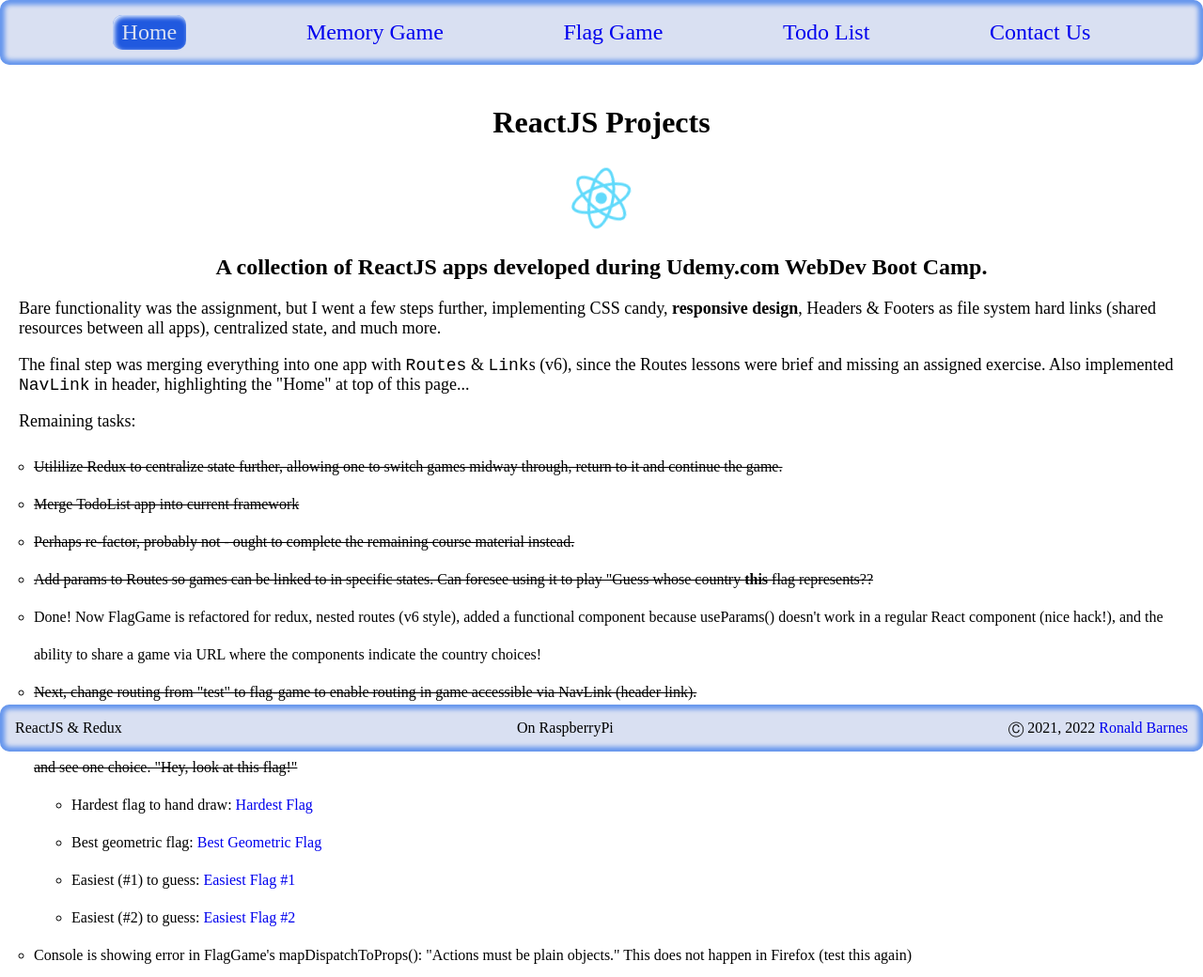
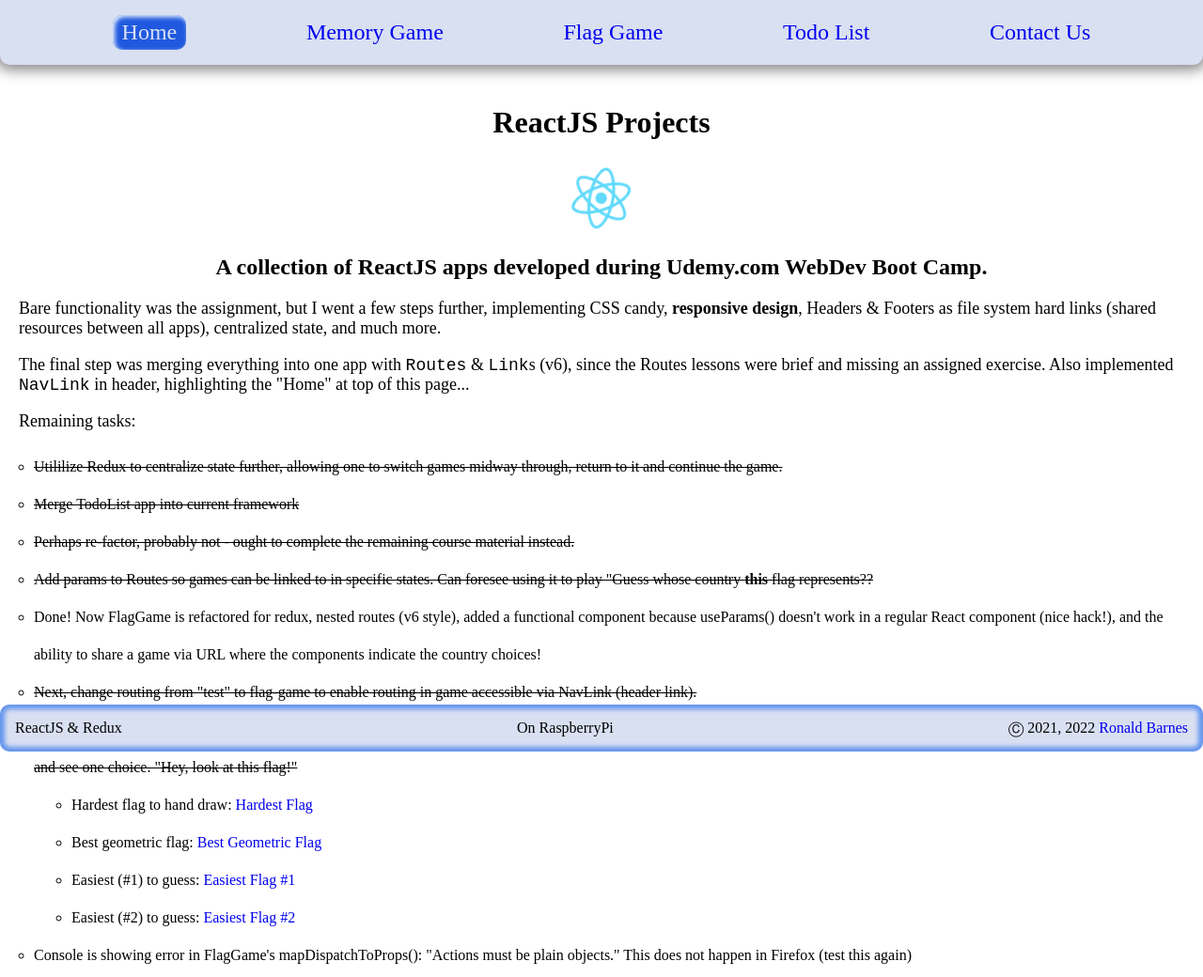
Before and after one commit to RonaldBarnes/games-using-react-redux, a React app: page / in a window 1280 px wide. Shown: the whole page at 94% size. Built offline with nearby package versions, Linux system fonts and the light colour scheme.

Commit message:
Changed header box-shadow, inset, colour.

```diff
--- a/src/Header.css
+++ b/src/Header.css
@@ -21,8 +21,8 @@
 	font-size: 1.5rem;
 	color: black;
 
-	box-shadow: 0px 0px 5px 5px cornflowerblue inset;
-	border-radius: 10px;
+	box-shadow: 0px 0px 15px 5px gray;
+	border-radius: 0 0 10px 10px;
 	padding: 1rem 0;
 
 	position: fixed;
```
